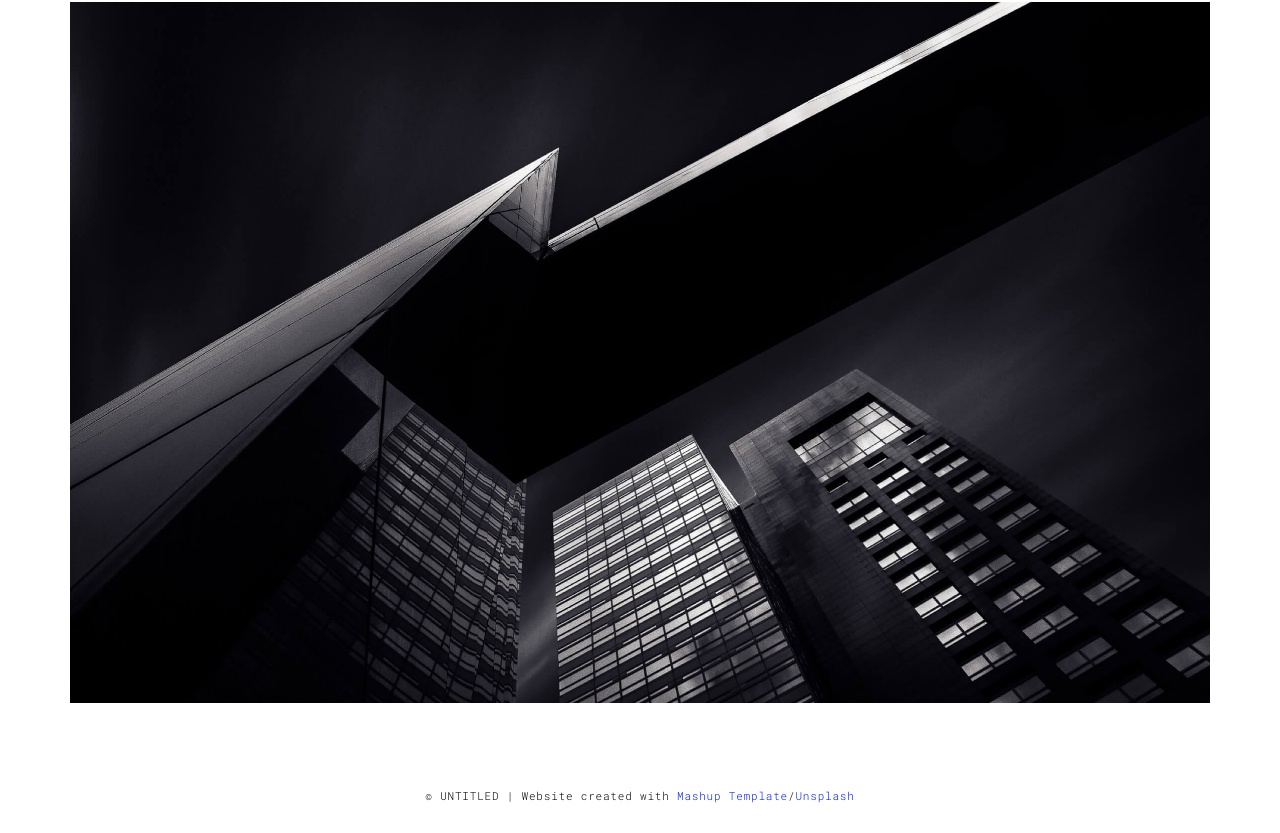
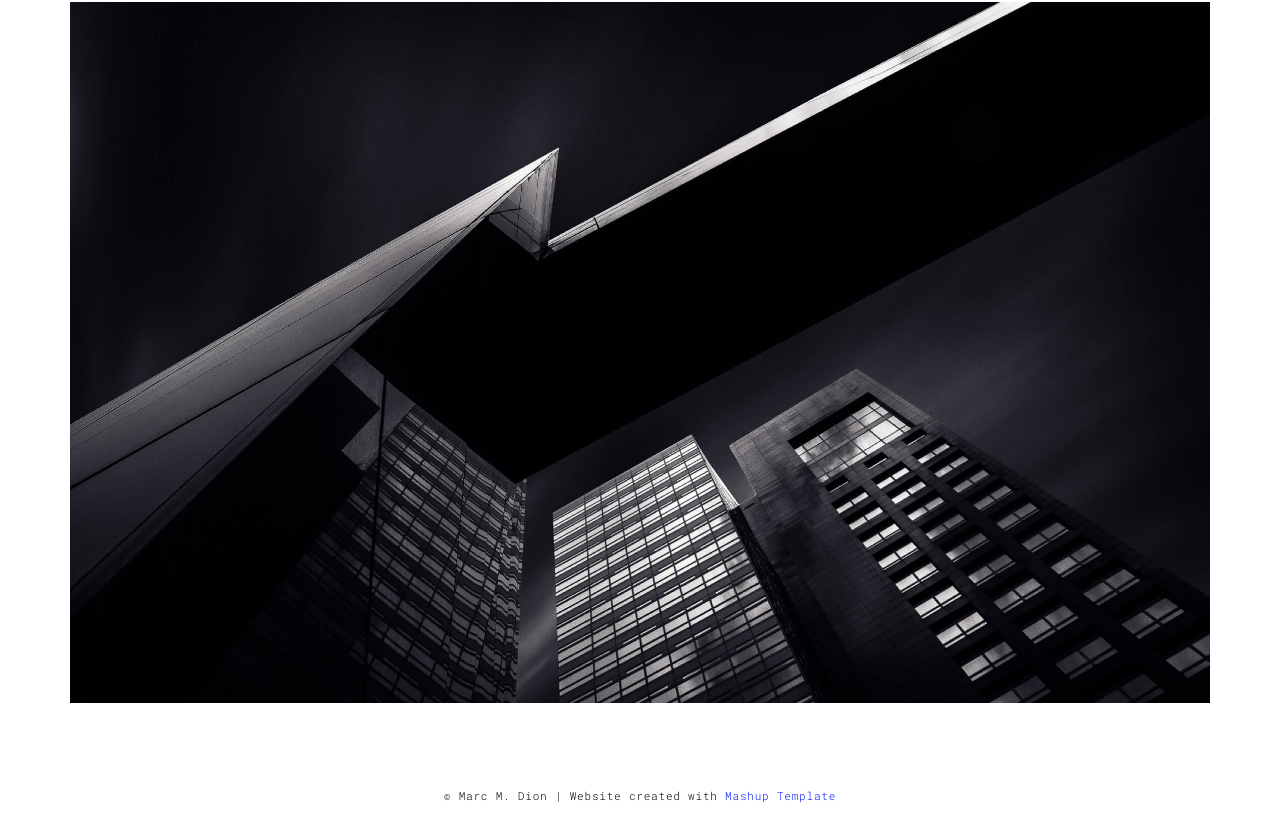
Before and after one commit to marcmdion/marcmdion.github.io, a plain HTML site: page work.html in a window 1280 px wide. Shown: the part 913-1746 px from the top of the page. Drawn offline with Linux system fonts and the light colour scheme.

Commit message:
updating footer

```diff
--- a/work.html
+++ b/work.html
@@ -104,7 +104,7 @@
   <div class="container">
     <div class="row">
       <div class="col-xs-12">
-        <p>© UNTITLED | Website created with <a href="http://www.mashup-template.com/" title="Create website with free html template">Mashup Template</a>/<a href="https://www.unsplash.com/" title="Beautiful Free Images">Unsplash</a></p>
+       <p>© Marc M. Dion | Website created with <a href="http://www.mashup-template.com/" title="Create website with free html template">Mashup Template</a></p>
       </div>
     </div>
   </div>
```
Also changed, not shown: about.html (+1 -1 lines), components.html (+1 -1 lines), contact.html (+1 -1 lines).
